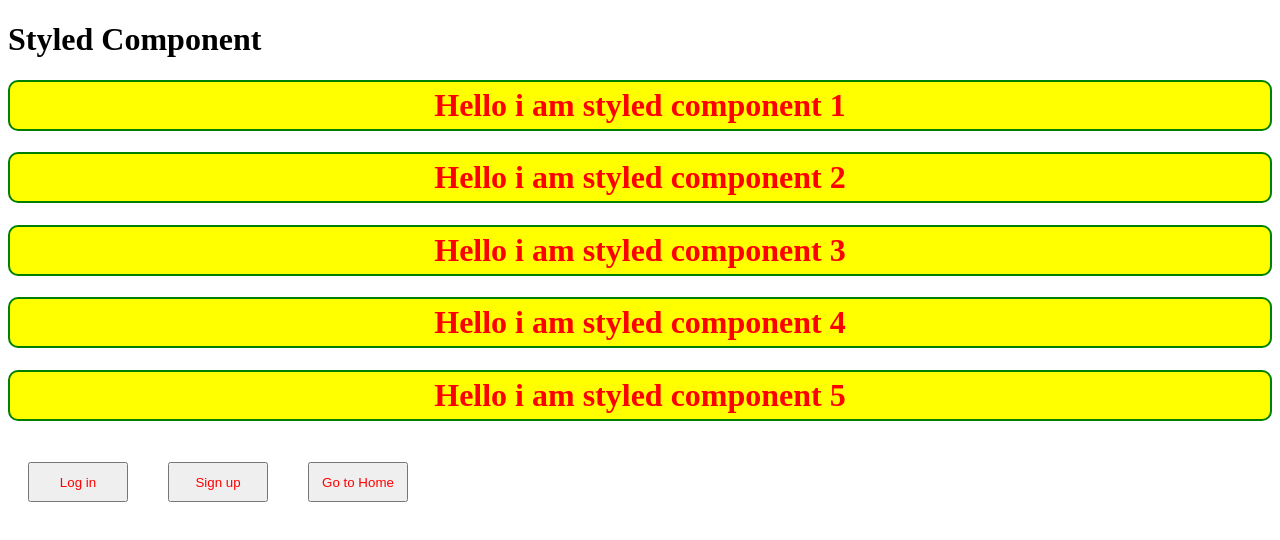
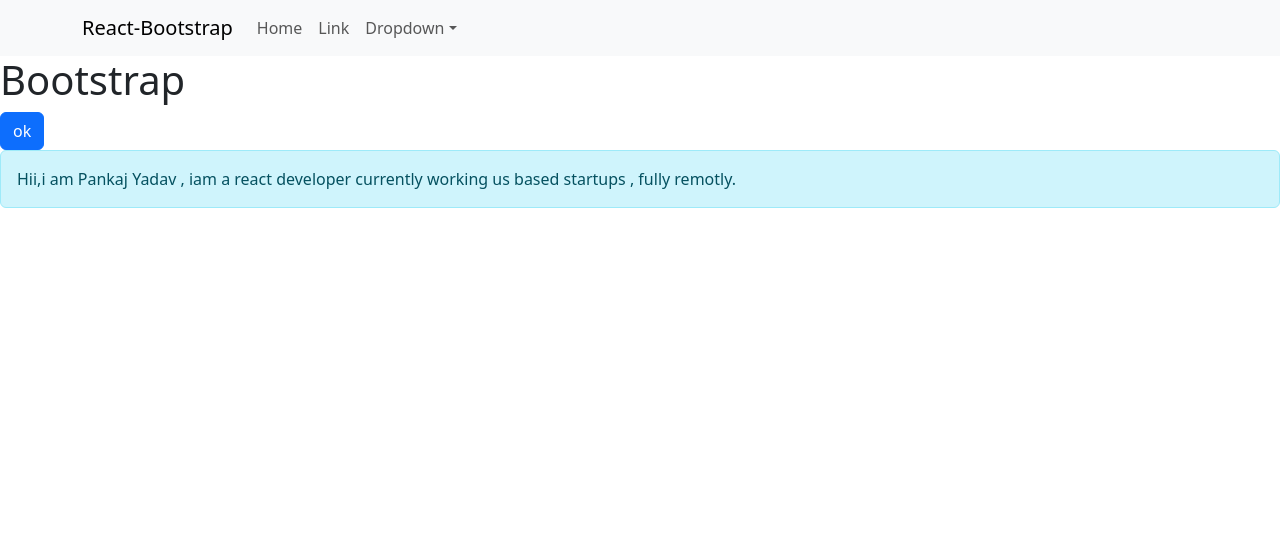
Before and after one commit to py-pankaj-ydv-7/Learning-React-js-step-by-step, a React (Vite) app in the folder react-blog/: page / in a window 1280 px wide. Shown: the top 540 px of the page. Built offline with nearby package versions, Linux system fonts and the light colour scheme.

Commit message:
bootstrap using in component

```diff
--- a/react-blog/src/App.jsx
+++ b/react-blog/src/App.jsx
@@ -98,7 +98,9 @@
 // import User from "./UserProps";
 // import ExternalStyle from "./stylinginReact/ExternalStyle";
 // import UserProfile from "./stylinginReact/UserProfile"
-import StylecComponent from "./StylecComponent";
+// import StylecComponent from "./StylecComponent";
+import Bootstrap from "./stylinginReact/Bootstrap";
+
 
 // function App(){
 //   return(
@@ -160,7 +162,8 @@ function App(){
       {/* <ExternalStyle/> */}
       {/* <h1>Css module in react.js</h1> */}
       {/* <UserProfile/> */}
-      <StylecComponent/>
+      {/* <StylecComponent/> */}
+      <Bootstrap/>
 
     </div>
   )
--- a/react-blog/src/main.jsx
+++ b/react-blog/src/main.jsx
@@ -1,6 +1,7 @@
 import { StrictMode } from 'react'
 import { createRoot } from 'react-dom/client'
 import App from './App.jsx'
+import 'bootstrap/dist/css/bootstrap.min.css';
 // import './index.css'
 
 
--- /dev/null
+++ b/react-blog/src/stylinginReact/Bootstrap.jsx
@@ -0,0 +1,39 @@
+import { Button } from "react-bootstrap"
+import { Alert } from "react-bootstrap"
+import { Navbar, Container,Nav,NavDropdown } from "react-bootstrap"
+
+function Bootstrap() {
+  return (
+    <div>
+        <Navbar expand="lg" className="bg-body-tertiary">
+      <Container>
+        <Navbar.Brand href="#home">React-Bootstrap</Navbar.Brand>
+        <Navbar.Toggle aria-controls="basic-navbar-nav" />
+        <Navbar.Collapse id="basic-navbar-nav">
+          <Nav className="me-auto">
+            <Nav.Link href="#home">Home</Nav.Link>
+            <Nav.Link href="#link">Link</Nav.Link>
+            <NavDropdown title="Dropdown" id="basic-nav-dropdown">
+              <NavDropdown.Item href="#action/3.1">Action</NavDropdown.Item>
+              <NavDropdown.Item href="#action/3.2">
+                Another action
+              </NavDropdown.Item>
+              <NavDropdown.Item href="#action/3.3">Something</NavDropdown.Item>
+              <NavDropdown.Divider />
+              <NavDropdown.Item href="#action/3.4">
+                Separated link
+              </NavDropdown.Item>
+            </NavDropdown>
+          </Nav>
+        </Navbar.Collapse>
+      </Container>
+    </Navbar>
+        <h1>Bootstrap</h1>
+       <Button>ok</Button>
+       <Alert variant="info">Hii,i am Pankaj Yadav , iam a react developer currently working us based startups , fully remotly.</Alert>
+    </div>
+
+  )
+}
+
+export default Bootstrap
```
